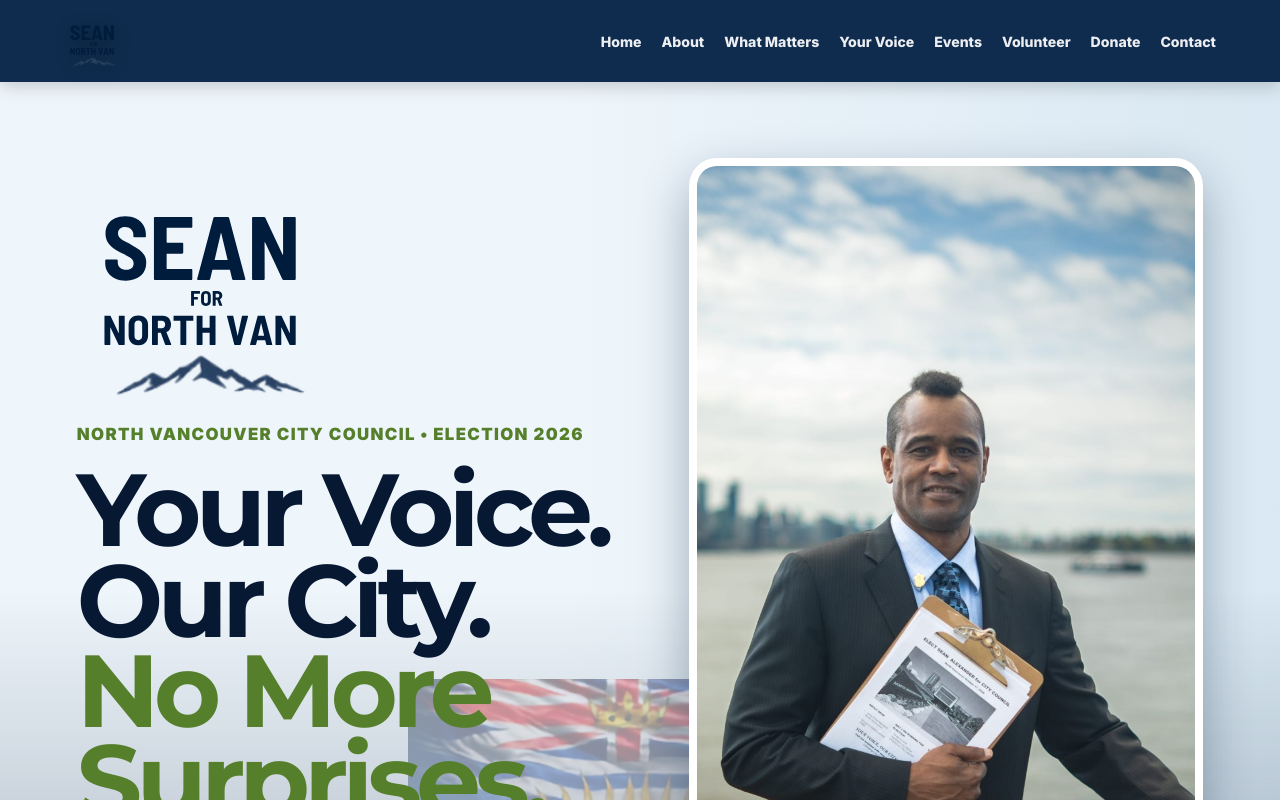
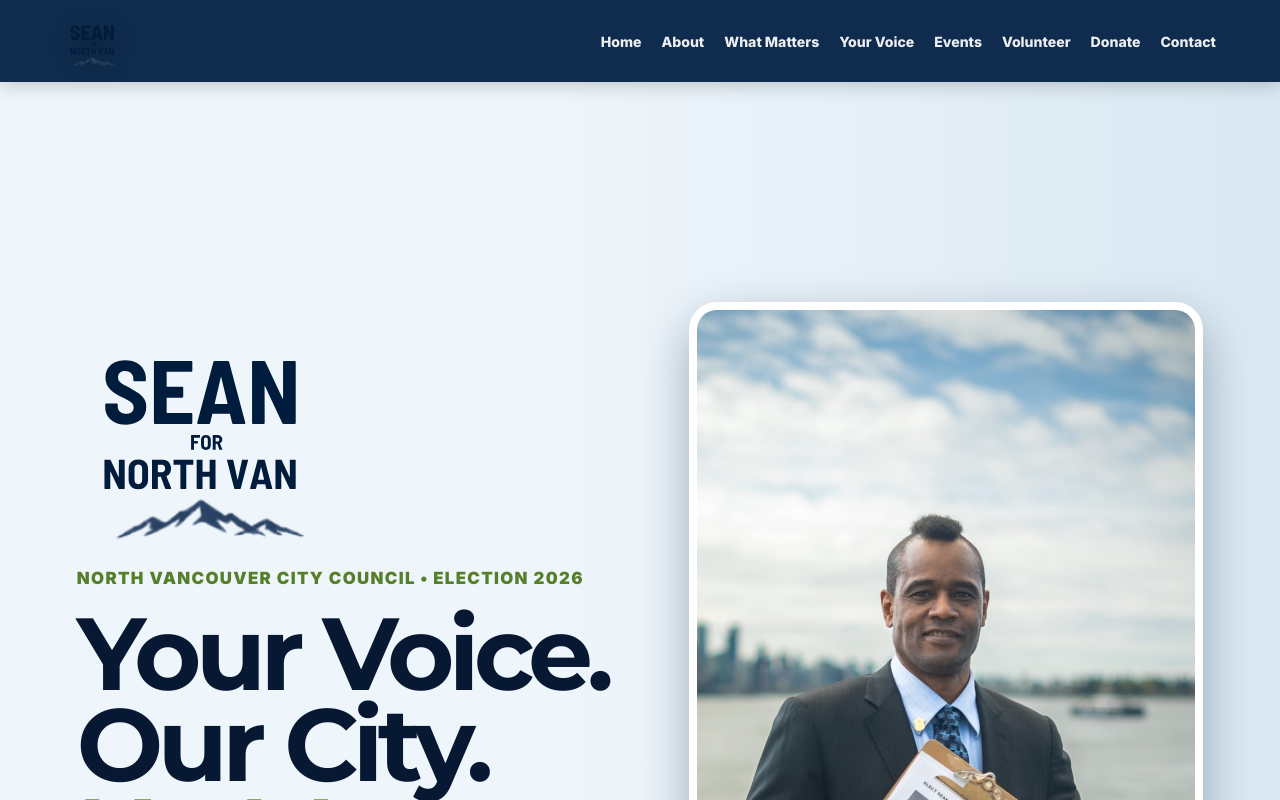
Before and after one commit to irnewlands/seanfornorthvan-site, a React (Vite) app: page / in a window 1280 px wide. Shown: the top 800 px of the page. Built offline with nearby package versions, Linux system fonts and the light colour scheme.

Commit message:
Update styles.css

```diff
--- a/src/styles.css
+++ b/src/styles.css
@@ -82,7 +82,7 @@ nav a {
   grid-template-columns: 1.05fr 0.95fr;
   gap: 44px;
   align-items: center;
-  padding: 76px 6vw;
+  padding: 220px 6vw 76px 6vw;
   background: linear-gradient(90deg, #eef5fb 0%, #eef5fb 44%, #d9e8f2 100%);
   position: relative;
   overflow: hidden;
@@ -91,12 +91,14 @@ nav a {
 .hero::before {
   content: "";
   position: absolute;
-  inset: auto 0 0 0;
-  height: 52%;
+  top: 0;
+  left: 0;
+  right: 0;
+  height: 220px;
   background:
-    linear-gradient(180deg, transparent, #071832e8),
-    url('/assets/provincial-flag-banner.svg') center bottom / cover no-repeat;
-  opacity: 0.42;
+    url('/assets/provincial-flag-banner.svg') center top / cover no-repeat;
+  opacity: 0.25;
+  z-index: 0;
 }
 
 .hero > * {
```
